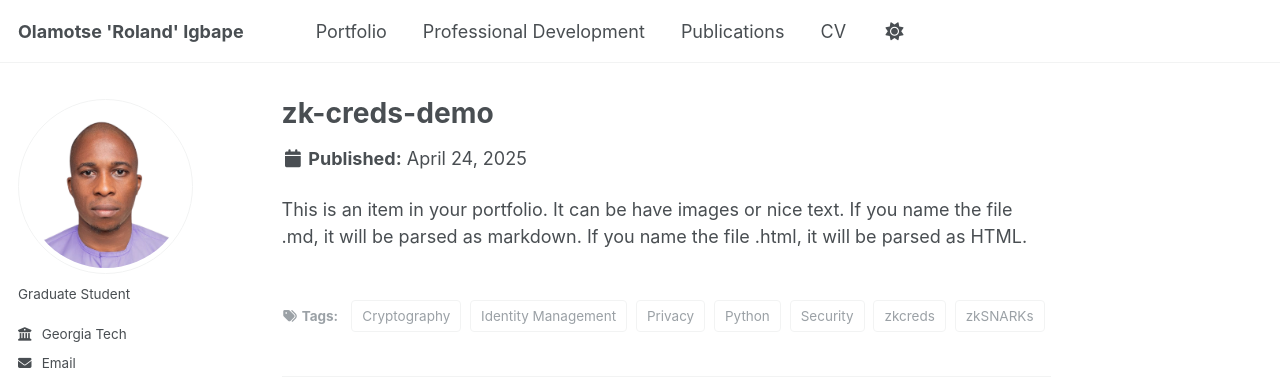
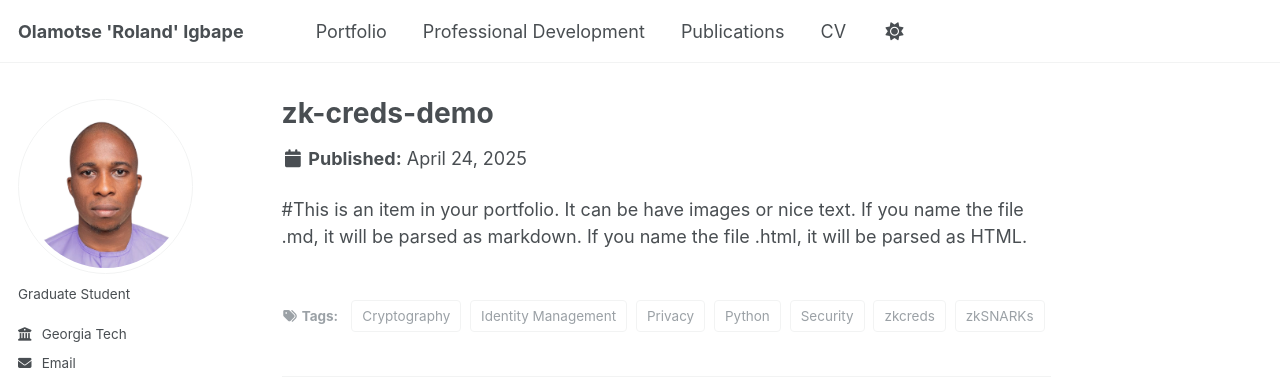
Before and after one commit to oigbape/oigbape.github.io, a Jekyll site: the page built from _portfolio/zk-creds-demo.md, in a window 1280 px wide and 978 px high. Shown: the top 387 px of the window. Built offline with Jekyll 4.4.1, drawn with Linux system fonts in a browser that asks for light colours; some web fonts are replaced.

```diff
--- a/_portfolio/zk-creds-demo.md
+++ b/_portfolio/zk-creds-demo.md
@@ -1,6 +1,6 @@
 ---
 title: "zk-creds-demo"
-excerpt: "Secure Anonymous Credentials with Zero-Knowledge Proofs (zkSNARKs), enabling privacy-preserving verification of attributes.<br/><img src='/images/500x300.png'>"
+excerpt: "Secure Anonymous Credentials with Zero-Knowledge Proofs (zkSNARKs), enabling privacy-preserving verification of attributes.#<br/><img src='/images/500x300.png'>"
 collection: portfolio
 date: "2025-04-24"
 tags: [Security, Cryptography, zkSNARKs, zkcreds, Privacy, Identity Management, Python] # Adjust as needed
@@ -10,4 +10,4 @@ technologies: "zkSNARKs, [Python/Go/Rust?], Cryptographic Libraries"
 # image_path: "/images/portfolio/zk-creds-teaser.png" # Add a teaser image
 ---
 
-This is an item in your portfolio. It can be have images or nice text. If you name the file .md, it will be parsed as markdown. If you name the file .html, it will be parsed as HTML.
+#This is an item in your portfolio. It can be have images or nice text. If you name the file .md, it will be parsed as markdown. If you name the file .html, it will be parsed as HTML.
```
